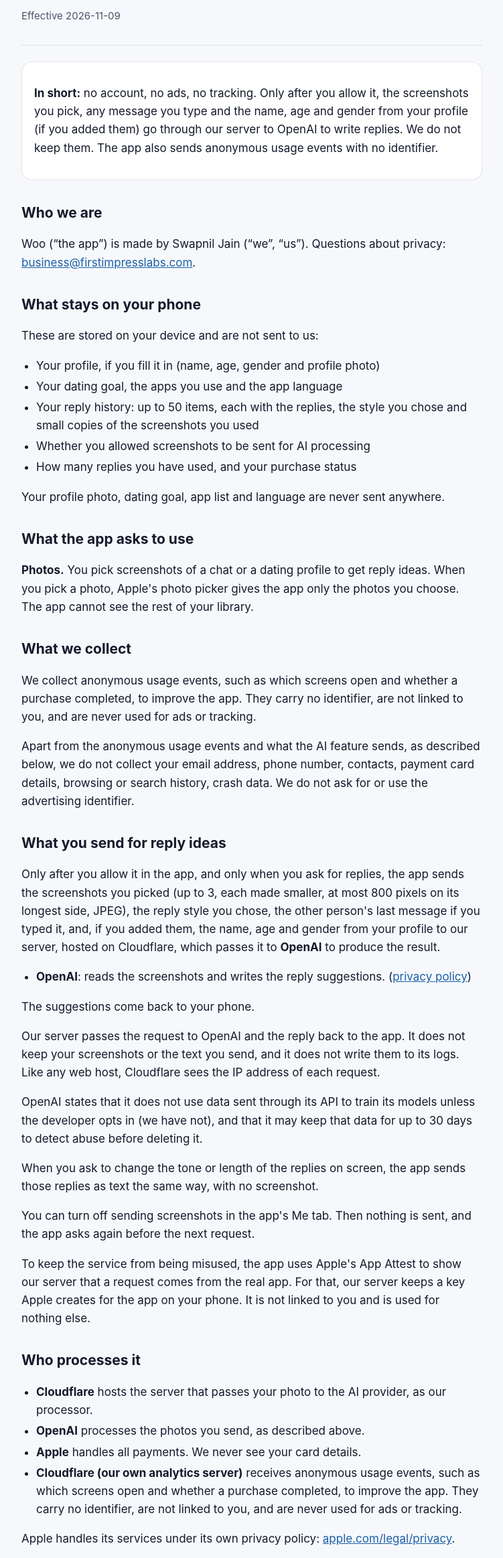
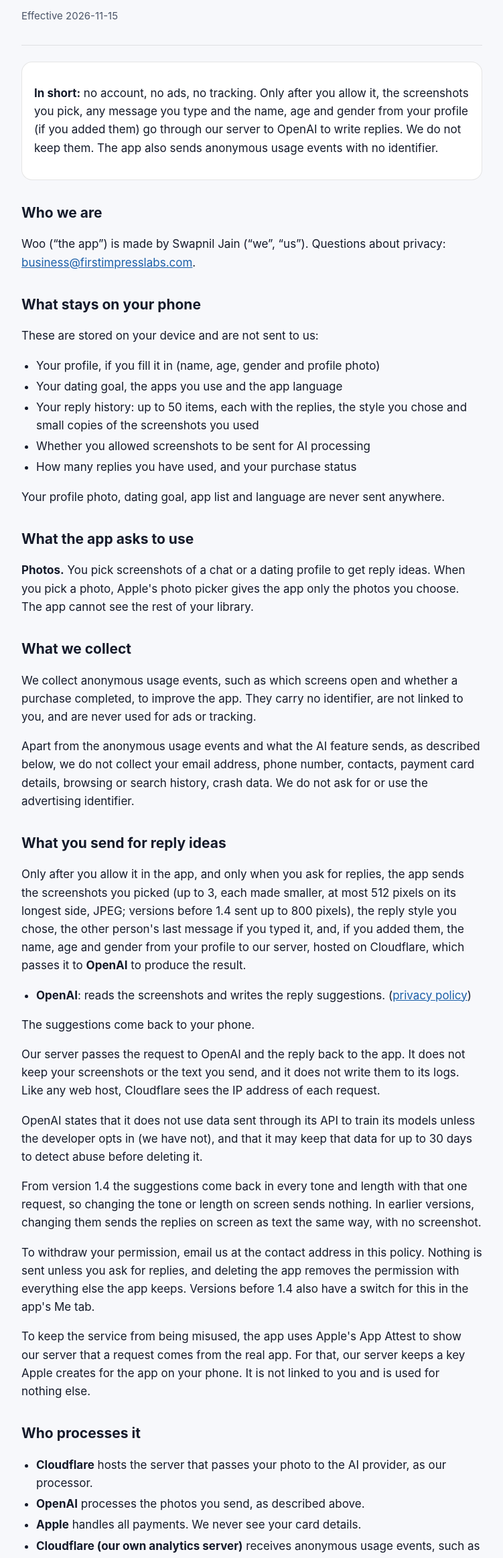
Before and after one commit to Swapnil-jain/Swapnil-jain.github.io, a plain HTML site: page woo/privacy.html in a window 1280 px wide. Shown: the part 99-2425 px from the top of the page at 67% size, without its empty margins (264-1015 px from the left). Drawn offline with Linux system fonts and the light colour scheme.

Commit message:
Woo: withdraw AI consent by email from 1.4 (no switch in the app), every tone and length in one request, 512 px screenshots
Built from AppKit legal/apps/woo.json on branch legal/woo-1.4-no-switch.

Co-Authored-By: Claude Opus 5.5 <noreply@anthropic.com>

```diff
--- a/woo/privacy.html
+++ b/woo/privacy.html
@@ -50,7 +50,7 @@ nav a { margin-right: 16px; }
 <header>
   <p class="app">Woo</p>
   <h1>Privacy Policy</h1>
-  <p class="muted">Effective 2026-11-09</p>
+  <p class="muted">Effective 2026-11-15</p>
 </header>
 
 <div class="card">
@@ -79,15 +79,15 @@ nav a { margin-right: 16px; }
 <p>Apart from the anonymous usage events and what the AI feature sends, as described below, we do not collect your email address, phone number, contacts, payment card details, browsing or search history, crash data. We do not ask for or use the advertising identifier.</p>
 
 <h2>What you send for reply ideas</h2>
-<p>Only after you allow it in the app, and only when you ask for replies, the app sends the screenshots you picked (up to 3, each made smaller, at most 800 pixels on its longest side, JPEG), the reply style you chose, the other person's last message if you typed it, and, if you added them, the name, age and gender from your profile to our server, hosted on Cloudflare, which passes it to <strong>OpenAI</strong> to produce the result.</p>
+<p>Only after you allow it in the app, and only when you ask for replies, the app sends the screenshots you picked (up to 3, each made smaller, at most 512 pixels on its longest side, JPEG; versions before 1.4 sent up to 800 pixels), the reply style you chose, the other person's last message if you typed it, and, if you added them, the name, age and gender from your profile to our server, hosted on Cloudflare, which passes it to <strong>OpenAI</strong> to produce the result.</p>
 <ul>
   <li><strong>OpenAI</strong>: reads the screenshots and writes the reply suggestions. (<a href="https://openai.com/policies/privacy-policy/">privacy policy</a>)</li>
 </ul>
 <p>The suggestions come back to your phone.</p>
 <p>Our server passes the request to OpenAI and the reply back to the app. It does not keep your screenshots or the text you send, and it does not write them to its logs. Like any web host, Cloudflare sees the IP address of each request.</p>
 <p>OpenAI states that it does not use data sent through its API to train its models unless the developer opts in (we have not), and that it may keep that data for up to 30 days to detect abuse before deleting it.</p>
-<p>When you ask to change the tone or length of the replies on screen, the app sends those replies as text the same way, with no screenshot.</p>
-<p>You can turn off sending screenshots in the app's Me tab. Then nothing is sent, and the app asks again before the next request.</p>
+<p>From version 1.4 the suggestions come back in every tone and length with that one request, so changing the tone or length on screen sends nothing. In earlier versions, changing them sends the replies on screen as text the same way, with no screenshot.</p>
+<p>To withdraw your permission, email us at the contact address in this policy. Nothing is sent unless you ask for replies, and deleting the app removes the permission with everything else the app keeps. Versions before 1.4 also have a switch for this in the app's Me tab.</p>
 <p>To keep the service from being misused, the app uses Apple's App Attest to show our server that a request comes from the real app. For that, our server keeps a key Apple creates for the app on your phone. It is not linked to you and is used for nothing else.</p>
 
 <h2>Who processes it</h2>
```
Also changed, not shown: woo/support.html (+3 -3 lines), woo/terms.html (+1 -1 lines).
